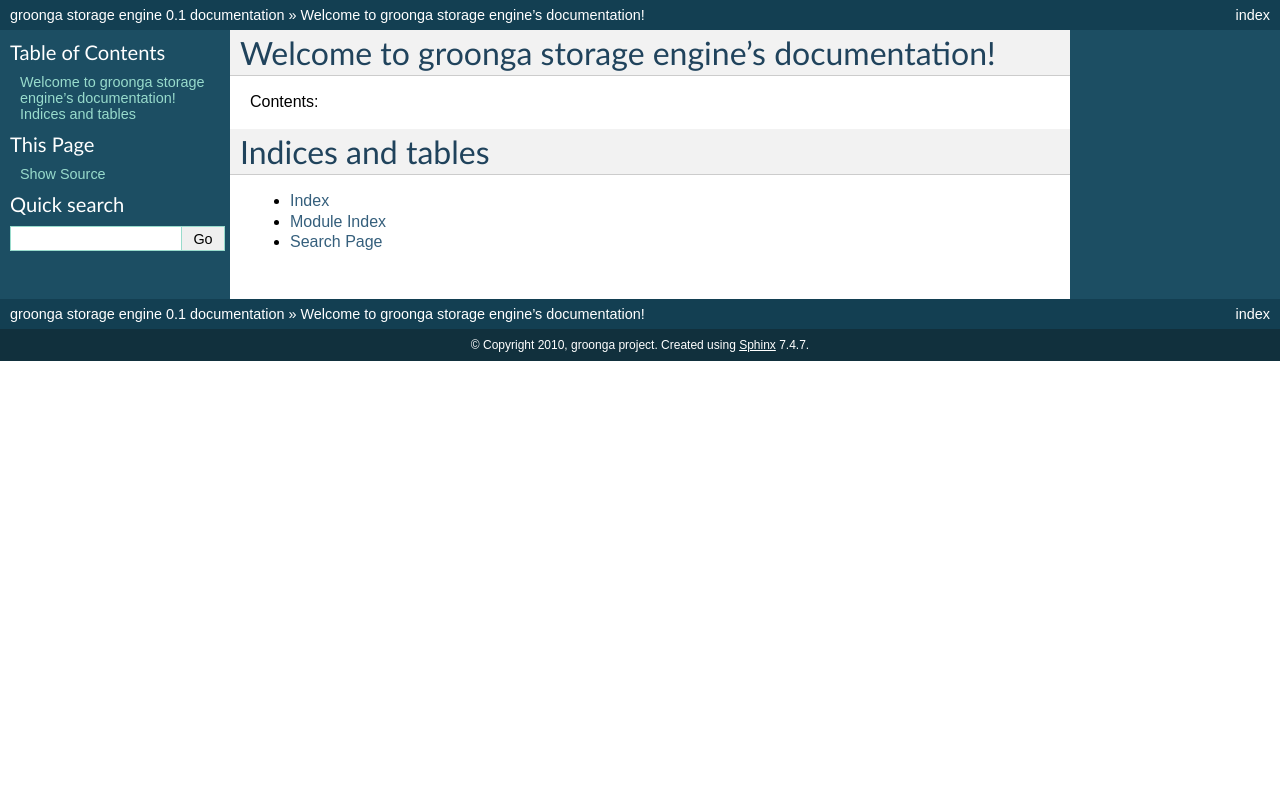
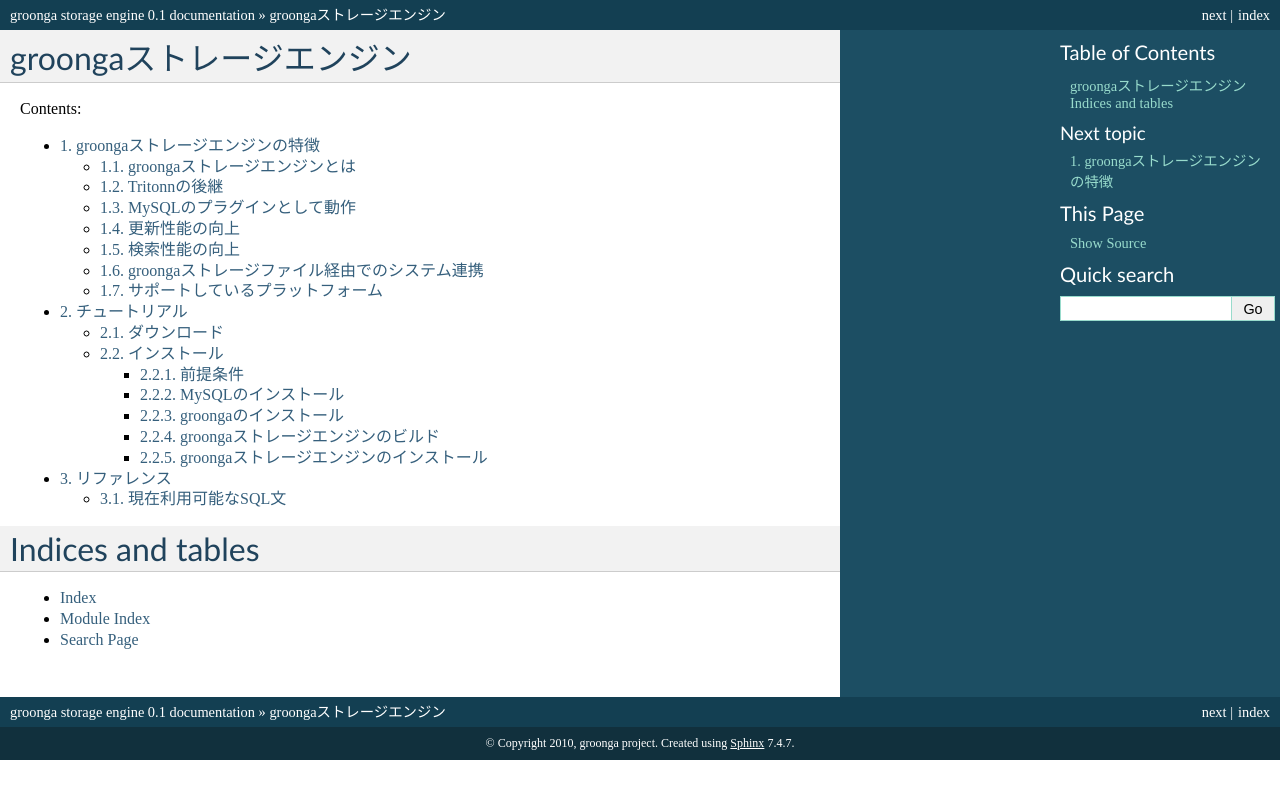
Before and after one commit to mroonga/mroonga, a Sphinx documentation site: the page built from doc/ja/source/index.rst, in a window 1280 px wide. Shown: the top 799 px of the page. Built offline with Sphinx 7.4.7, drawn with Linux system fonts in a browser that asks for light colours.

Commit message:
document imported

```diff
--- /dev/null
+++ b/doc/ja/source/characteristic.rst
@@ -0,0 +1,55 @@
+.. highlightlang:: none
+
+groongaストレージエンジンの特徴
+===============================
+
+groongaストレージエンジンとは
+-----------------------------
+全文検索エンジンであるgroongaをベースとしたMySQLのストレージエンジンです。
+
+MySQLではver5.1からPluggable Storage Engineインタフェースが採用され、以前よりも柔軟に独自のストレージエンジンを利用できるようになりました。そこでgroongaにストレージエンジンインタフェースを実装し、MySQL経由でもgroongaを利用できるようにしました。
+
+groongaストレージエンジンを経由することでgroongaをSQLコマンドでも利用することができるようになります。
+
+Tritonnの後継
+-------------
+
+MySQLで日本語全文検索を実現するための方法として、MySQLにgroongaの前身である全文検索ライブラリSennaを組み込んだプロダクトをTritonnプロジェクトから開発・リリースされて来ました。groongaストレージエンジンはその後継プロダクトとなります。
+
+MySQLのプラグインとして動作
+---------------------------
+
+TritonnではMySQLサーバのソースコードを直接修正していましたので、使用するためには利用者がソースから自分でビルドするか、あるいはTritonnプロジェクトが配布するバイナリを使う必要がありました（MySQL本家が配布する公式バイナリを利用できませんでした）。
+
+一方、groongaストレージエンジンはPluggable Storage Engineインタフェースを利用した独立したプログラム(共有ライブラリ)であるため、MySQLの公式バイナリに手を加えずにプラグインとして動的にロードして利用することが可能となっています。これによりTritonnよりもさらに手軽に利用できるようになりました。
+
+
+更新性能の向上
+--------------
+Sennaと比較するとgroongaではインデックス追加/更新時のスループットが大幅に改善されています。
+
+groongaストレージエンジンでもこの更新性能の向上の恩恵を受けています。
+
+検索性能の向上
+--------------
+
+TritonnではMyISAMストレージエンジンを利用していたため、データ更新(インデックス更新)が発生するとテーブル全体に排他ロックがかかり、検索処理が阻害される問題がありました。
+
+groongaストレージエンジンではこの問題がなくなり(参照ロックフリー)検索性能も向上しています。
+
+groongaストレージファイル経由でのシステム連携
+-----------------------------------------------
+groongaストレージエンジンではgroongaのDB APIを使用してデータの格納を行っています。この時作成されるストレージファイルはgroonga単体でデータ管理を行う場合と同じフォーマットとなります。つまり以下のような使い方も可能となります。
+
+* groongaストレージエンジン(MySQL)経由で格納したデータをgroongaサーバ(単体)の高度な検索機能を利用して検索
+* groongaサーバ(単体)経由で格納したデータをgroongaストレージエンジン(MySQL)経由で参照
+
+またgroongaのストレージファイルは複数プロセスや複数スレッドで共有することができますので、同じストレージファイルに対して複数パタンでの同時アクセスも可能です。
+
+
+サポートしているプラットフォーム
+--------------------------------
+
+現在サポートしているプラットフォームは以下の通りです。
+
+* Linux x86_64 (Intel64/AMD64)
--- a/doc/ja/source/conf.py
+++ b/doc/ja/source/conf.py
@@ -31,7 +31,7 @@
 templates_path = ['_templates']
 
 # The suffix of source filenames.
-source_suffix = '.txt'
+source_suffix = '.rst'
 
 # The encoding of source files.
 #source_encoding = 'utf-8-sig'
@@ -96,7 +96,19 @@
 # Theme options are theme-specific and customize the look and feel of a theme
 # further.  For a list of options available for each theme, see the
 # documentation.
-#html_theme_options = {}
+html_theme_options = {
+  'rightsidebar': 'true',
+  'stickysidebar': 'true',
+#  'relbarbgcolor': '#ED4517',
+#  'relbartextcolor': 'white',
+#  'relbarlinkcolor': '#F8F0FF',
+#  'footerbgcolor': '#ED4517',
+#  'footertextcolor': 'white',
+#  'sidebarbgcolor': '#FFd587',
+#  'sidebartextcolor': '#ED4517',
+#  'sidebarlinkcolor': '#666666',
+  'bodyfont': '#666666',
+}
 
 # Add any paths that contain custom themes here, relative to this directory.
 #html_theme_path = []
--- /dev/null
+++ b/doc/ja/source/index.rst
@@ -0,0 +1,24 @@
+.. groonga storage engine documentation master file, created by
+   sphinx-quickstart on Tue Aug 03 14:53:35 2010.
+   You can adapt this file completely to your liking, but it should at least
+   contain the root `toctree` directive.
+
+groongaストレージエンジン
+==================================================
+
+Contents:
+
+.. toctree::
+   :maxdepth: 3
+   :numbered:
+
+   characteristic
+   tutorial
+   reference
+
+Indices and tables
+==================
+
+* :ref:`genindex`
+* :ref:`modindex`
+* :ref:`search`
--- a/doc/ja/source/index.txt
+++ /dev/null
@@ -1,19 +0,0 @@
-.. groonga storage engine documentation master file, created by
-   sphinx-quickstart on Tue Aug 03 14:53:35 2010.
-   You can adapt this file completely to your liking, but it should at least
-   contain the root `toctree` directive.
-
-Welcome to groonga storage engine's documentation!
-==================================================
-
-Contents:
-
-.. toctree::
-   :maxdepth: 2
-
-Indices and tables
-==================
-
-* :ref:`genindex`
-* :ref:`modindex`
-* :ref:`search`
--- /dev/null
+++ b/doc/ja/source/reference.rst
@@ -0,0 +1,18 @@
+.. highlightlang:: none
+
+リファレンス
+===============================
+
+現在利用可能なSQL文
+----------------------------
+
+groongaストレージエンジンのソースコードの以下のディレクトリにSQL実行サンプルファイルがたくさんあります。 ::
+
+ test/sql/t
+
+ファイル一覧 ::
+
+ btree.test         delete.test         drop_table.test  hash.test    select_all.test   show_create_table.test  update.test
+ create_table.test  drop_database.test  fulltext.test    insert.test  select_pkey.test  show_table_status.test
+
+ここに記述されているSQL文が現在利用可能なSQL文となります。
--- /dev/null
+++ b/doc/ja/source/tutorial.rst
@@ -0,0 +1,88 @@
+.. highlightlang:: none
+
+チュートリアル
+===============================
+
+ダウンロード
+----------------------------
+
+現在はsource tarballのみ配布しています。
+
+以下のページからダウンロード可能です。
+
+http://github.com/mroonga/mroonga/downloads
+
+インストール
+----------------------------
+
+前提条件
+++++++++
+
+MySQLおよびgroongaが既にインストールされている必要があります。
+
+またgroongaストレージエンジンをビルドするためにはMySQLのソースコードも必要です。
+
+MySQLのインストール
++++++++++++++++++++
+
+MySQL 5.1最新版のソースコードをダウンロードし、ビルド＆インストールして下さい。
+
+http://dev.mysql.com/doc/refman/5.1/ja/index.html
+
+mysql-5.1.45を使用し、以下にソースディレクトリが展開されているものと仮定します。 ::
+
+ /usr/local/src/mysql-5.1.45
+
+MySQLのバイナリが以下にインストールされているものと仮定します。 ::
+
+ /usr/local/mysql
+
+groongaのインストール
++++++++++++++++++++++
+
+
+groongaの最新版をビルド＆インストールして下さい。
+
+http://groonga.org/docs/
+
+ここでは/usr/libなどの標準パスにlibgroongaがインストールされているものと仮定します。
+
+groongaストレージエンジンのビルド
++++++++++++++++++++++++++++++++++
+
+以下のように"with-mysql"でMySQLソースコードディレクトリ、"libdir"でMySQLバイナリのプラグイン用ディレクトリ、"with-groonga"でgroongaのインストール先を指定してconfigureを実行します。 ::
+
+ ./configure \
+   --with-mysql=/usr/local/src/mysql-5.1.45 \
+   --libdir=/usr/local/mysql/lib/mysql/plugin \
+   --with-groonga=/usr
+
+その後、"make"を実行します。 ::
+
+ make
+
+groongaストレージエンジンのインストール
++++++++++++++++++++++++++++++++++++++++
+
+"make install"を実行するとMySQLのプラグイン用ディレクトリにlibgroonga_storage_engineが配置されます。 ::
+
+ make install
+
+その後、mysqldを起動し、mysqlクライアントで接続して"INSTALL PLUGIN"コマンドでインストールします。 ::
+
+ mysql> INSTALL PLUGIN groonga SONAME 'libgroonga_storage_engine.so';
+
+以下のように"SHOW ENGINES"コマンドで"groonga"が表示されればインストール完了です。 ::
+
+ mysql> SHOW ENGINES;
+ +------------+---------+------------------------------------------------------------+--------------+------+------------+
+ | Engine     | Support | Comment                                                    | Transactions | XA   | Savepoints |
+ +------------+---------+------------------------------------------------------------+--------------+------+------------+
+ | groonga    | YES     | Fulltext search, column base                               | NO           | NO   | NO         |
+ | MRG_MYISAM | YES     | Collection of identical MyISAM tables                      | NO           | NO   | NO         |
+ | CSV        | YES     | CSV storage engine                                         | NO           | NO   | NO         |
+ | MyISAM     | DEFAULT | Default engine as of MySQL 3.23 with great performance     | NO           | NO   | NO         |
+ | InnoDB     | YES     | Supports transactions, row-level locking, and foreign keys | YES          | YES  | YES        |
+ | MEMORY     | YES     | Hash based, stored in memory, useful for temporary tables  | NO           | NO   | NO         |
+ +------------+---------+------------------------------------------------------------+--------------+------+------------+
+ 6 rows in set (0.00 sec)
```
